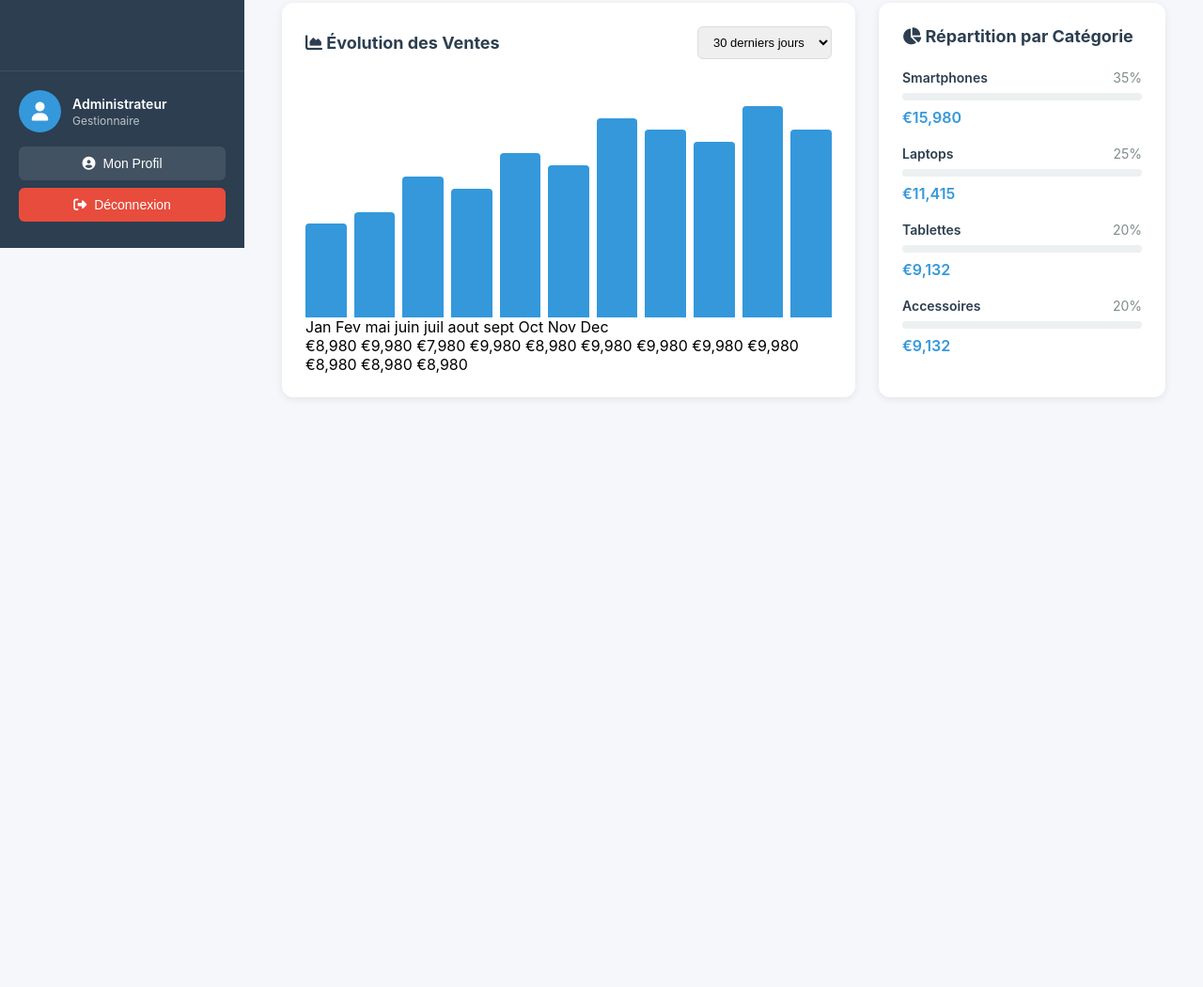
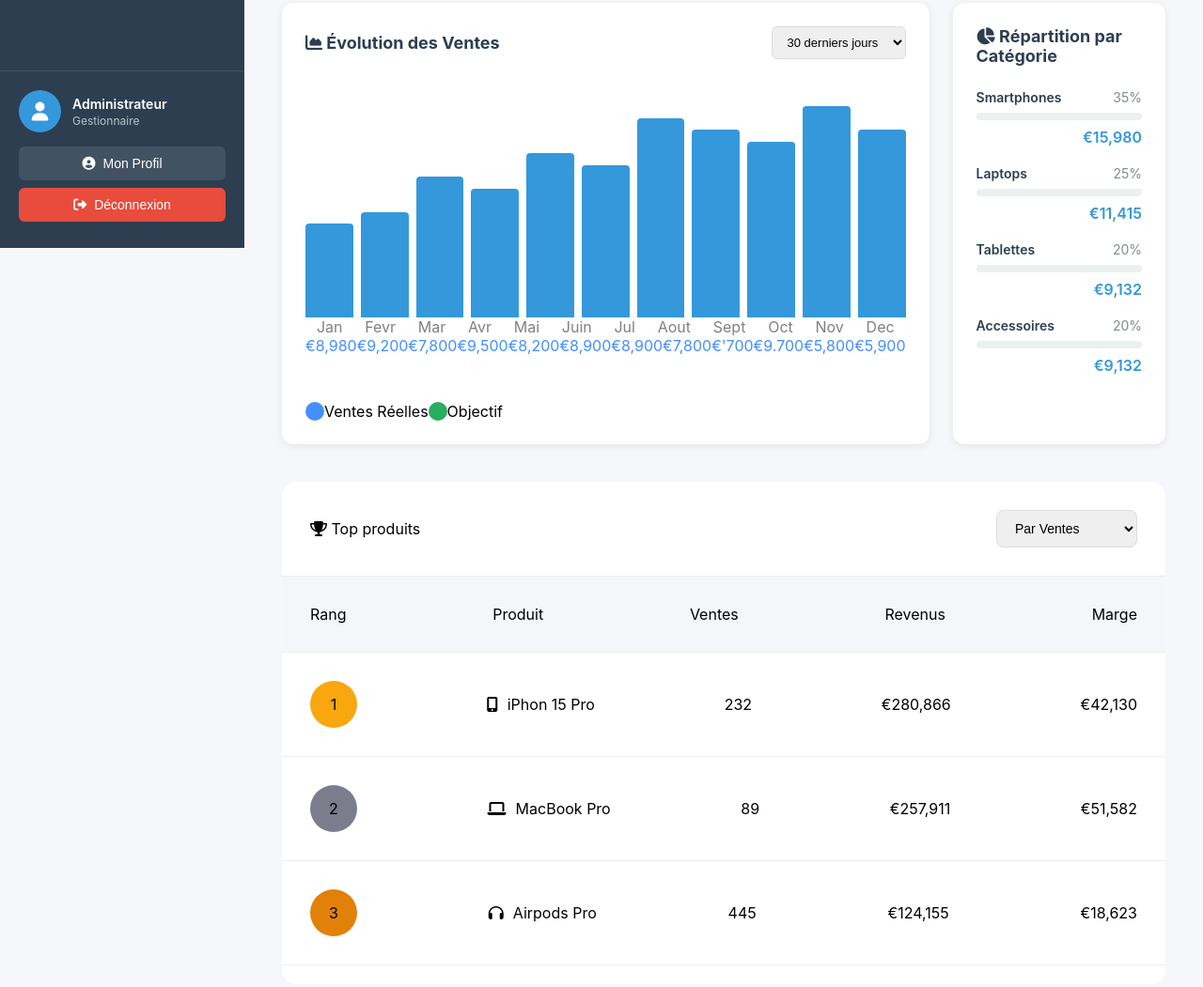
Before and after one commit to a-karim2004/Stock_Manager, a plain HTML site: page analytics.html in a window 1280 px wide. Shown: the part 536-1587 px from the top of the page at 94% size. Before the commit the page ends 989 px from the top, so only its background shows below. Drawn offline with Linux system fonts and the light colour scheme.

Commit message:
2_modification

```diff
--- a/analytics.html
+++ b/analytics.html
@@ -158,22 +158,43 @@
                             <div class="bar" style="height: 80%"></div>
 
                         </div>
-                        <div class="chart-placeholder">
-                            Jan Fev mai juin juil aout sept Oct Nov Dec
+                        <div class="moi">
+                            <div>
+                            Jan
+                            </div>
+                            <div>Fevr</div>
+                            <div>Mar</div>
+                            <div>Avr</div>
+                            <div>Mai</div>
+                            <div>Juin</div>
+                            <div>Jul</div>
+                            <div>Aout</div>
+                            <div>Sept</div>
+                            <div>Oct</div>
+                            <div>Nov</div>
+                            <div>Dec</div>
                         </div>
-                        <div class="">
-                            €8,980
-                            €9,980
-                            €7,980
-                            €9,980
-                            €8,980
-                            €9,980
-                            €9,980
-                            €9,980
-                            €9,980
-                            €8,980
-                            €8,980  €8,980
+                        <div class="dolard">
+                          <div>€8,980</div>
+                          <div>€9,200</div>
+                          <div>€7,800</div>
+                          <div>€9,500</div>
+                          <div>€8,200</div>
+                          <div>€8,900</div>
+                          <div>€8,900</div>
+                          <div>€7,800</div>
+                          <div>€'700</div>
+                          <div>€9.700</div>
+                          <div>€5,800</div>
+                          <div>€5,900</div>
 
+
+                        </div>
+                        <div class="cercle">
+                            <div class="bleu"></div>
+                            <div>Ventes Réelles</div>
+                            <div class="vert"></div>
+                            <div>Objectif</div>
                         </div>
                     </div>
                 </div>
@@ -226,7 +247,55 @@
                         </div>
                     </div>
                 </div>
+
             </div>
+             <section class="top_produit">
+                    <div class="input">
+                        <div><i class="fa-solid fa-trophy"></i> Top produits</div>
+                        <div class="filter-group">
+                            <select class="filter-select">
+                            <option>Par Ventes</option>
+                            <option>En attente</option>
+                            <option>En cours</option>
+                            <option>Expédiées</option>
+                            <option>Livrées</option>
+                            </select>
+                        </div>
+
+                    </div>
+
+                        <div class="rang_marge">
+                            <div>Rang </div>
+                            <div>Produit</div>
+                            <div>Ventes</div>
+                            <div>Revenus</div>
+                            <div>Marge</div>
+                        </div>
+
+                        <div class="rang_marge_2">
+                            <div class="un" id="uns">1</div>
+                            <div><i class="fa-solid fa-mobile-screen-button"></i>iPhon 15 Pro</div>
+                            <div>232</div>
+                            <div>€280,866</div>
+                            <div>€42,130</div>
+                        </div>
+                        <div class="rang_marge_2">
+                            <div class="un" id="une">2</div>
+                            <div><i class="fa-solid fa-laptop"></i>MacBook Pro</div>
+                            <div>89</div>
+                            <div>€257,911</div>
+                            <div>€51,582</div>
+                        </div>
+                        <div class="rang_marge_2">
+                            <div class="un" id="des">3</div>
+                            <div><i class="fa-solid fa-headphones"></i>Airpods Pro</div>
+                            <div>445</div>
+                            <div>€124,155</div>
+                            <div>€18,623</div>
+                        </div>
+                    </div>
+
+                </section>
         </div>
     </main>
 </body>
--- a/dashboard.css
+++ b/dashboard.css
@@ -2,6 +2,9 @@
     margin: 0;
     padding: 0;
     box-sizing: border-box;
+}
+.mob{
+    display: none;
 }
 
 body {
@@ -616,15 +619,109 @@ body {
     gap: 8px;
 }
 
-.mois{
-    justify-content: space-between;
-
-}
-
-.euro{
+.moi{
+    display: flex;
+    justify-content: space-around;
+    color: grey;
+
+}
+
+.dolard{
+    display: flex;
+    justify-content: space-around;
+    color: #448FFB
+}
+
+.cercle{
+    display: flex;
+    padding-top: 50px;
+
+}
+
+.bleu{
+    width: 20px;
+    height: 20px;
+    border-radius: 50px;
+    background: #448FFB;
+}
+
+.vert{
+    width: 20px;
+    height: 20px;
+    border-radius: 50px;
+    background: #27ae60;
+
+}
+
+.euro {
     display: flex;
     justify-content: center;
     align-items: center;
+}
+
+.top_produit{
+ background: white;
+ width: 100%;
+ margin-top: 40px;
+ border-radius: 15px;
+ overflow: hidden;
+padding-bottom: 20px;
+
+}
+.category-value{
+    display: flex;
+    justify-content: end;
+    align-items: end;
+}
+.top_produit .input{
+    display: flex;
+    justify-content: space-between;
+    align-items: center;
+    border-bottom: solid #EEEEEE 1px;
+    padding: 30px;
+}
+
+.rang_marge{
+    background-color:#F4F7F9 ;
+    display: flex;
+    justify-content: space-between;
+    padding: 30px;
+    border-bottom: solid 1px #EEEEEE;
+}
+
+.rang_marge_2{
+    display: flex;
+    justify-content: space-between;
+    align-items: center;
+    padding: 30px;
+    border-bottom: solid 1px #EEEEEE;
+}
+.rang_marge_2 .un{
+    width: 50px;
+    height: 50px;
+    border-radius: 50%;
+    background-color: #e1c0c0;
+    display: flex;
+    justify-content: center;
+    align-items: center;
+}
+
+#une{
+    background: #7B7D8D;
+}
+
+#uns{
+    background: #F9A70E;
+
+}
+
+#des{
+    background: #E18107;
+
+}
+
+.rang_marge_2 i{
+    margin-right: 10px ;
 }
 
 .bar {
@@ -1667,10 +1764,16 @@ body {
 }
 
 @media (max-width: 768px) {
-    .sidebar {
+    .sidebar  {
         transform: translateX(-100%);
         z-index: 1000;
     }
+    .mob{
+        display: flex;
+        font-size: 45px;
+
+    }
+
 
     .main-content {
         margin-left: 0;
--- a/style.css
+++ b/style.css
@@ -12,7 +12,9 @@ body {
     align-items: center;
     justify-content: center;
     padding: 20px;
+    text-decoration: none;
 }
+
 
 .container {
     display: flex;
```
Also changed, not shown: dashboard.html (+1 -0 lines), 1 other file.
